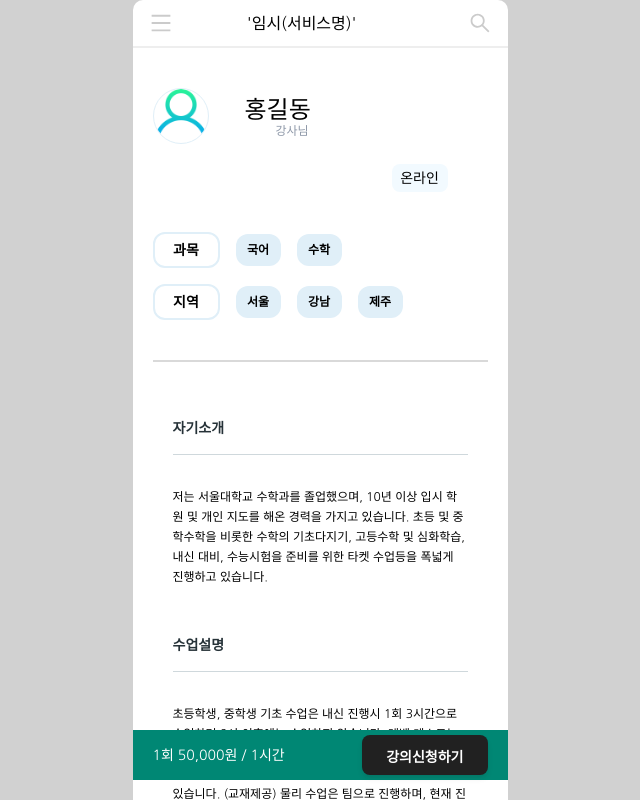
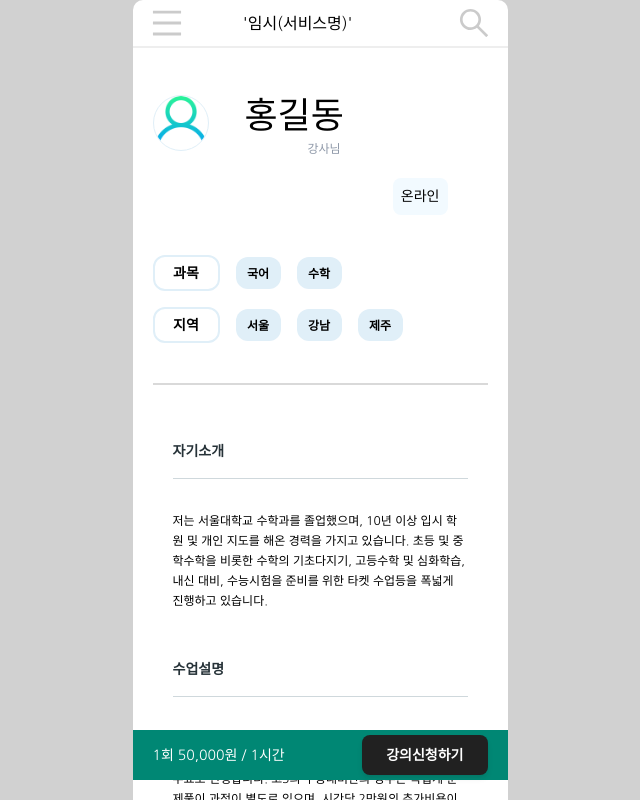
Before and after one commit to codestates-seb/seb45_main_010, a React (Vite) app in the folder client/: page /detail in a window 1280 px wide. Shown: the top 800 px of the page, without its empty margins (320-960 px from the left). Built offline with nearby package versions, Linux system fonts and the light colour scheme.

Commit message:
[fix] tailwind config

```diff
--- a/client/src/pages/DetailPage/DetailPage.tsx
+++ b/client/src/pages/DetailPage/DetailPage.tsx
@@ -23,11 +23,11 @@ export default function DetailPage() {
           ></img>
           <div className="flex flex-col gap-2">
             <p className="ml-3 text-2xl">홍길동</p>
-            <div className="font-normal text-[#8E98A8] text-xs ml-[43px] mt-[-10px]">강사님</div>
+            <div className="font-normal text-[#8E98A8] text-xs ml-[75px] mt-[-10px]">강사님</div>
           </div>
         </div>
         <div className="flex justify-end gap-5 m-10 mt-5">
-          <div className="flex items-center justify-center text-sm rounded-lg h-7 w-14 bg-mint-3">
+          <div className="flex items-center justify-center p-2 text-sm rounded-lg bg-mint-3">
             온라인
           </div>
         </div>
@@ -126,7 +126,7 @@ export default function DetailPage() {
       </div>
       <div className="fixed bottom-5 h-[50px] flex items-center justify-between px-5 w-[375px] bg-[#008774]">
         <div className="text-sm text-white">1회 50,000원 / 1시간</div>
-        <Button className="h-10 text-sm">강의신청하기</Button>
+        <Button className="flex items-center h-10 text-sm">강의신청하기</Button>
       </div>
     </>
   );
--- a/client/tailwind.config.js
+++ b/client/tailwind.config.js
@@ -4,6 +4,18 @@ module.exports = withMT({
   content: ['./index.html', './src/**/*.{vue,js,ts,jsx,tsx}'],
   theme: {
     extend: {},
+    fontFamily: {
+      sans: ['Nanum Gothic', 'sans-serif'],
+      serif: ['Nanum Gothic', 'sans-serif'],
+      mono: ['Nanum Gothic', 'sans-serif'],
+    },
+    fontSize: {
+      xs: '12px',
+      sm: '14px',
+      base: '1rem',
+      xl: '24px',
+      '2xl': '36px',
+    },
     colors: {
       mint: {
         1: '#E6F6F4',
```
